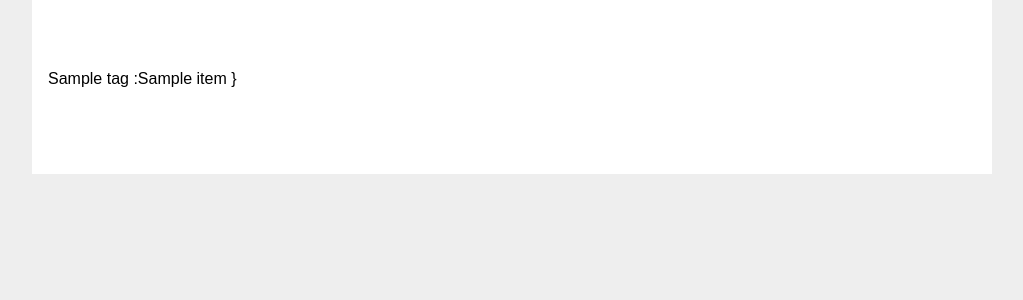
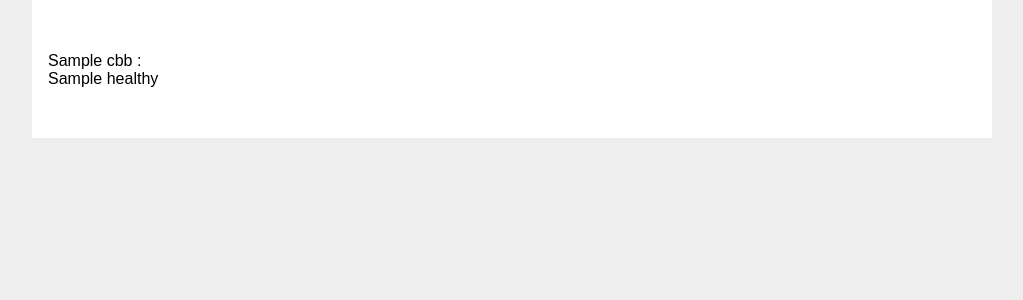
Before and after one commit to ambarishg/cassava-disease-detection, a Flask app: template flaskr/templates/predictions/allitems.html in a window 1280 px wide. Shown: the part 93-393 px from the top of the page, without its empty margins (128-1151 px from the left). Run offline with Flask 2, Linux system fonts and the light colour scheme; the template is opened without the code that fills it: most values are stand-ins (such as "Sample title", 1, 10 or a date in 2020).

```diff
--- a/flaskr/templates/predictions/allitems.html
+++ b/flaskr/templates/predictions/allitems.html
@@ -13,11 +13,9 @@
     <article class="post">
 
       <p class="body">
-        {% for item in prediction %}
 
-          {{ item.tag }} :{{ item.name }} }
-
-        {% endfor %}
+        {{ prediction["cbb"]}}  :
+        {{ prediction["healthy"]}}
 
       </p>
     </article>
```
